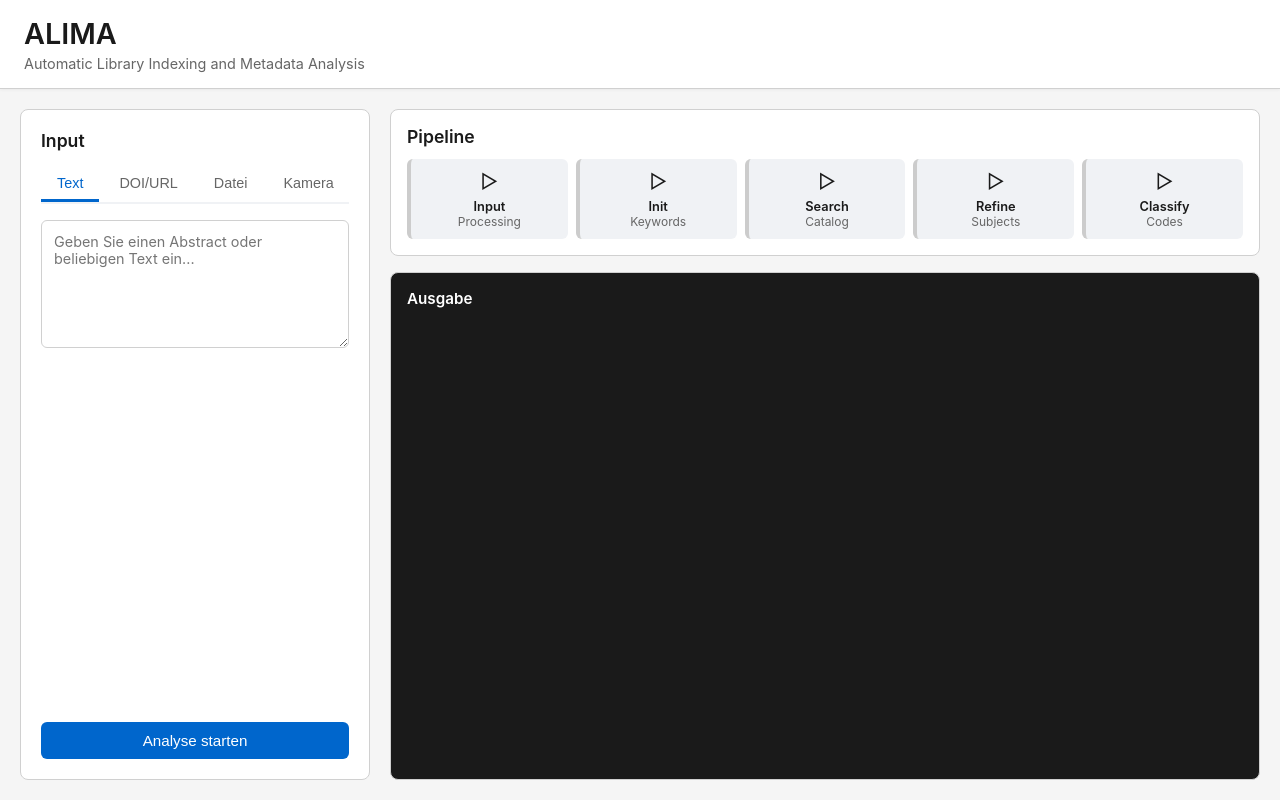
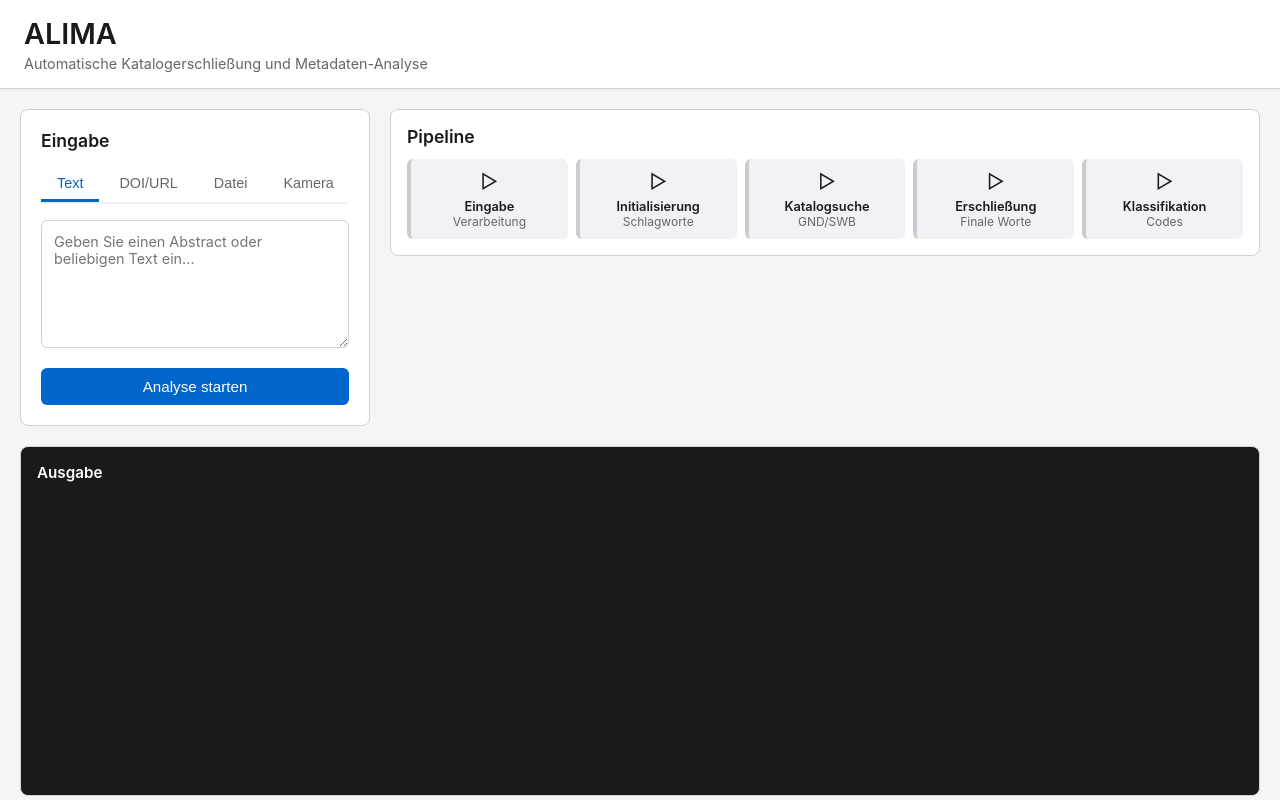
Before and after one commit to conradhuebler/ALIMA, a FastAPI app: page / in a window 1280 px wide. Run offline with FastAPI, Linux system fonts and the light colour scheme; parts of the project's set-up code (start-up, migrations or seed data) failed here and were passed over.

Commit message:
fix: Major webapp improvements - layout, language, and stability
- Full-width logging window spanning both columns (min-height 350px)
- Complete German translation throughout UI
- Fixed camera image handling - removed DataTransfer API (browser compatibility)
- Fixed file-upload with improved Drag & Drop error handling
- Added results summary panel with keyword and classification highlights
- Enhanced JSON export with empty file detection
- German pipeline step labels and button text
- New results summary function to populate quick-view panel
- Improved error messages in German

```diff
--- a/src/webapp/static/app.js
+++ b/src/webapp/static/app.js
@@ -11,6 +11,7 @@ class AlimaWebapp {
         this.ws = null;
         this.cameraStream = null;
         this.capturedCameraImage = null;
+        this.cameraBlob = null;
 
         this.setupPipelineSteps();
         this.setupEventListeners();
@@ -26,11 +27,11 @@ class AlimaWebapp {
     // Pipeline step definitions
     setupPipelineSteps() {
         this.steps = [
-            { id: 'input', name: 'Input', description: 'Processing' },
-            { id: 'initialisation', name: 'Init', description: 'Keywords' },
-            { id: 'search', name: 'Search', description: 'Catalog' },
-            { id: 'keywords', name: 'Refine', description: 'Subjects' },
-            { id: 'classification', name: 'Classify', description: 'Codes' }
+            { id: 'input', name: 'Eingabe', description: 'Verarbeitung' },
+            { id: 'initialisation', name: 'Initialisierung', description: 'Schlagworte' },
+            { id: 'search', name: 'Katalogsuche', description: 'GND/SWB' },
+            { id: 'keywords', name: 'Erschließung', description: 'Finale Worte' },
+            { id: 'classification', name: 'Klassifikation', description: 'Codes' }
         ];
 
         this.renderPipelineSteps();
@@ -256,16 +257,21 @@ class AlimaWebapp {
             }
         } else if (activeTab.id === 'camera-tab') {
             if (!this.capturedCameraImage) {
-                alert('Please take a photo first');
+                alert('Bitte machen Sie zuerst ein Foto');
                 return;
             }
             inputType = 'img';
-            // Convert data URL to Blob
-            const response = await fetch(this.capturedCameraImage);
-            const blob = await response.blob();
-            const dataTransfer = new DataTransfer();
-            dataTransfer.items.add(new File([blob], 'camera_photo.jpg', { type: 'image/jpeg' }));
-            file = dataTransfer.files[0];
+            // Convert data URL to Blob for file submission
+            try {
+                const response = await fetch(this.capturedCameraImage);
+                const blob = await response.blob();
+                // Store in form data as blob (handled in submitAnalysis)
+                this.cameraBlob = blob;
+            } catch (error) {
+                console.error('Error processing camera image:', error);
+                alert('Fehler beim Verarbeiten des Fotos: ' + error.message);
+                return;
+            }
         }
 
         await this.submitAnalysis(inputType, content, file);
@@ -287,6 +293,9 @@ class AlimaWebapp {
             }
             if (file) {
                 formData.append('file', file);
+            } else if (this.cameraBlob) {
+                formData.append('file', this.cameraBlob, 'camera_photo.jpg');
+                this.cameraBlob = null;
             }
 
             const response = await fetch(`/api/analyze/${this.sessionId}`, {
@@ -529,13 +538,13 @@ class AlimaWebapp {
 
         // Display original abstract
         if (results.original_abstract) {
-            this.appendStreamText(`\n[${this.getTime()}] 📄 Original Abstract:`);
+            this.appendStreamText(`\n[${this.getTime()}] Originalabstract:`);
             this.appendStreamText(`  ${results.original_abstract.substring(0, 150)}${results.original_abstract.length > 150 ? '...' : ''}`);
         }
 
         // Display initial keywords
         if (results.initial_keywords && results.initial_keywords.length > 0) {
-            this.appendStreamText(`\n[${this.getTime()}] 🔤 Initial Keywords (free):`);
+            this.appendStreamText(`\n[${this.getTime()}] Initiale Schlagworte (frei):`);
             results.initial_keywords.forEach(kw => {
                 this.appendStreamText(`  • ${kw}`);
             });
@@ -543,7 +552,7 @@ class AlimaWebapp {
 
         // Display final GND-compliant keywords
         if (results.final_keywords && results.final_keywords.length > 0) {
-            this.appendStreamText(`\n[${this.getTime()}] 📚 Final GND Keywords:`);
+            this.appendStreamText(`\n[${this.getTime()}] GND-Schlagworte:`);
             results.final_keywords.forEach(kw => {
                 this.appendStreamText(`  ✓ ${kw}`);
             });
@@ -551,20 +560,51 @@ class AlimaWebapp {
 
         // Display DK/RVK classifications
         if (results.dk_classifications && results.dk_classifications.length > 0) {
-            this.appendStreamText(`\n[${this.getTime()}] 📊 DK/RVK Classifications:`);
+            this.appendStreamText(`\n[${this.getTime()}] DK/RVK Klassifikationen:`);
             results.dk_classifications.forEach(cls => {
-                this.appendStreamText(`  📋 ${cls}`);
+                this.appendStreamText(`  ${cls}`);
             });
         }
 
         // Display DK search results summary
         if (results.dk_search_results && results.dk_search_results.length > 0) {
-            this.appendStreamText(`\n[${this.getTime()}] 🔍 DK Search Results:`);
+            this.appendStreamText(`\n[${this.getTime()}] DK-Suche:`);
             results.dk_search_results.forEach(result => {
-                const keyword = result.keyword || 'unknown';
+                const keyword = result.keyword || 'unbekannt';
                 const count = result.count || 0;
-                this.appendStreamText(`  🔎 ${keyword}: ${count} titles`);
+                this.appendStreamText(`  ${keyword}: ${count} Titel`);
             });
+        }
+
+        // Populate summary panel
+        this.populateSummary(results);
+    }
+
+    populateSummary(results) {
+        const summaryDiv = document.getElementById('results-summary');
+        if (!summaryDiv) return;
+
+        summaryDiv.innerHTML = '';
+
+        if (results.final_keywords && results.final_keywords.length > 0) {
+            const item = document.createElement('div');
+            item.className = 'results-summary-item keyword';
+            item.innerHTML = `<strong>GND-Schlagworte:</strong> ${results.final_keywords.slice(0, 3).join(', ')}${results.final_keywords.length > 3 ? '...' : ''}`;
+            summaryDiv.appendChild(item);
+        }
+
+        if (results.dk_classifications && results.dk_classifications.length > 0) {
+            const item = document.createElement('div');
+            item.className = 'results-summary-item classification';
+            item.innerHTML = `<strong>Klassifikationen:</strong> ${results.dk_classifications.slice(0, 3).join(', ')}${results.dk_classifications.length > 3 ? '...' : ''}`;
+            summaryDiv.appendChild(item);
+        }
+
+        if (results.initial_keywords && results.initial_keywords.length > 0) {
+            const item = document.createElement('div');
+            item.className = 'results-summary-item';
+            item.innerHTML = `<strong>Initiale Schlagworte:</strong> ${results.initial_keywords.slice(0, 3).join(', ')}${results.initial_keywords.length > 3 ? '...' : ''}`;
+            summaryDiv.appendChild(item);
         }
     }
 
@@ -575,7 +615,7 @@ class AlimaWebapp {
         try {
             const response = await fetch(`/api/export/${this.sessionId}?format=json`);
             if (!response.ok) {
-                throw new Error(`HTTP ${response.status}`);
+                throw new Error(`HTTP ${response.status}: ${response.statusText}`);
             }
 
             // Get filename from Content-Disposition header
@@ -586,6 +626,10 @@ class AlimaWebapp {
 
             // Download file
             const blob = await response.blob();
+            if (blob.size === 0) {
+                throw new Error('Exportierte Datei ist leer');
+            }
+
             const url = window.URL.createObjectURL(blob);
             const a = document.createElement('a');
             a.href = url;
@@ -595,11 +639,11 @@ class AlimaWebapp {
             document.body.removeChild(a);
             window.URL.revokeObjectURL(url);
 
-            this.appendStreamText(`✅ Exported: ${filename}`);
+            this.appendStreamText(`Exportiert: ${filename}`);
 
         } catch (error) {
             console.error('Export error:', error);
-            alert(`Export failed: ${error.message}`);
+            alert(`Export fehlgeschlagen: ${error.message}`);
         }
     }
 
@@ -649,7 +693,7 @@ class AlimaWebapp {
     // Update button state
     updateButtonState() {
         document.getElementById('analyze-btn').disabled = this.isAnalyzing;
-        document.getElementById('analyze-btn').textContent = this.isAnalyzing ? '⏳ Analyzing...' : '🚀 Auto-Pipeline';
+        document.getElementById('analyze-btn').textContent = this.isAnalyzing ? 'Wird analysiert...' : 'Analyse starten';
     }
 
     // Get current time string
--- a/src/webapp/static/index.html
+++ b/src/webapp/static/index.html
@@ -10,17 +10,19 @@
     <div class="container">
         <header>
             <div class="header-content">
-                <h1>ALIMA</h1>
-                <p>Automatic Library Indexing and Metadata Analysis</p>
+                <div class="header-title">
+                    <h1>ALIMA</h1>
+                    <p class="header-subtitle">Automatische Katalogerschließung und Metadaten-Analyse</p>
+                </div>
             </div>
         </header>
 
         <main>
             <div class="layout">
-                <!-- Input Panel (Top) -->
+                <!-- Input Panel (Left) -->
                 <div class="input-panel">
                     <div class="input-section">
-                        <h2>Input</h2>
+                        <h2>Eingabe</h2>
 
                         <div class="input-tabs">
                             <button class="tab-btn active" data-tab="text-tab">Text</button>
@@ -78,8 +80,8 @@
                     </div>
                 </div>
 
-                <!-- Output Panel (Bottom) -->
-                <div class="output-panel">
+                <!-- Pipeline Panel (Right) -->
+                <div class="pipeline-panel">
                     <div class="pipeline-section">
                         <h2>Pipeline</h2>
                         <div id="pipeline-steps" class="pipeline-steps">
@@ -87,13 +89,9 @@
                         </div>
                     </div>
 
-                    <div id="stream-output" class="stream-output">
-                        <h3>Ausgabe</h3>
-                        <pre id="stream-text"></pre>
-                    </div>
-
                     <div id="results-panel" class="results-panel" style="display: none;">
-                        <h3>Analyse abgeschlossen</h3>
+                        <h3>Zusammenfassung</h3>
+                        <div id="results-summary" class="results-summary"></div>
                         <div class="results-buttons">
                             <button id="export-btn" class="btn btn-secondary">
                                 Exportieren
@@ -104,6 +102,12 @@
                         </div>
                     </div>
                 </div>
+
+                <!-- Output Panel (Full Width Bottom) -->
+                <div id="stream-output" class="stream-output">
+                    <h3>Ausgabe</h3>
+                    <pre id="stream-text"></pre>
+                </div>
             </div>
         </main>
     </div>
--- a/src/webapp/static/styles.css
+++ b/src/webapp/static/styles.css
@@ -64,6 +64,7 @@ main {
 .layout {
     display: grid;
     grid-template-columns: 350px 1fr;
+    grid-template-rows: auto 1fr;
     gap: 20px;
     padding: 20px;
     max-width: 1600px;
@@ -323,8 +324,8 @@ input[type="text"]:focus {
     background: var(--border-color);
 }
 
-/* Output Panel */
-.output-panel {
+/* Pipeline Panel */
+.pipeline-panel {
     display: flex;
     flex-direction: column;
     gap: 16px;
@@ -414,10 +415,10 @@ input[type="text"]:focus {
     border-radius: 8px;
     border: 1px solid var(--border-color);
     padding: 16px;
-    flex: 1;
     display: flex;
     flex-direction: column;
-    min-height: 300px;
+    min-height: 350px;
+    grid-column: 1 / -1;
 }
 
 .stream-output h3 {
```
Also changed, not shown: other parts of src/webapp/static/styles.css (+31 -0 lines).
